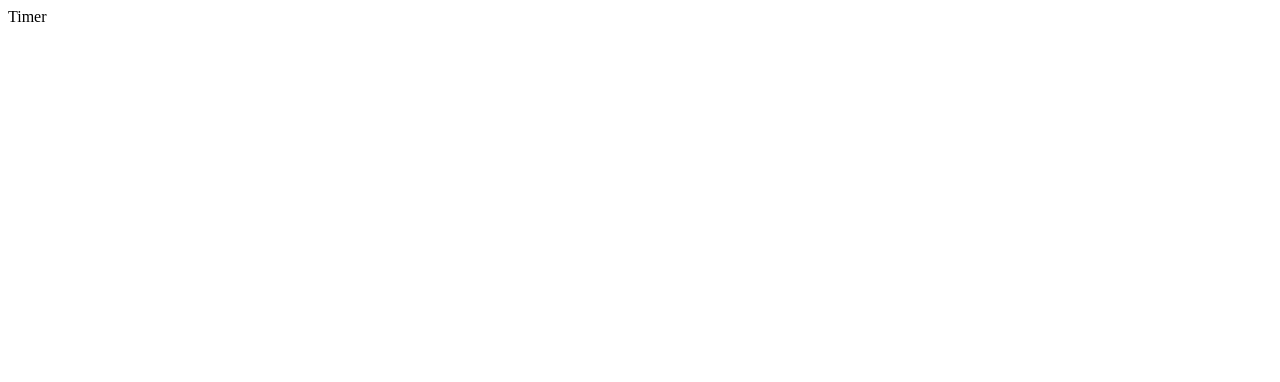
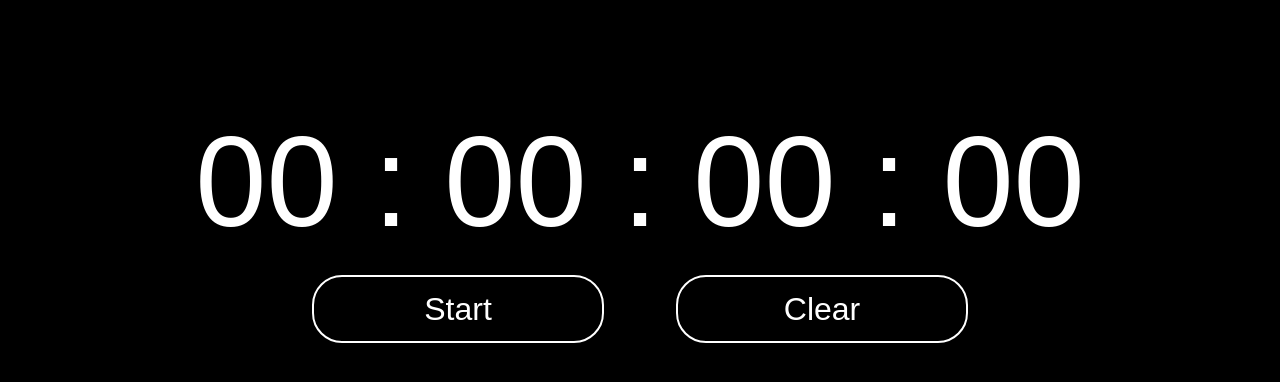
Before and after one commit to Cpassimal/best-timer, an Angular app: page / in a window 1280 px wide. Shown: the top 382 px of the page. Built offline with nearby package versions, Linux system fonts and the light colour scheme.

Commit message:
add chrono

```diff
--- a/src/app/app.component.html
+++ b/src/app/app.component.html
@@ -1 +1,17 @@
-{{ title }}
+<div class="container">
+  <div class="timer">
+    {{ timer | timeFormat }}
+  </div>
+  <div class="buttons">
+    <div (click)="togglePause()"
+         class="button">
+      <span *ngIf="isStart">Start</span>
+      <span *ngIf="!isStart && !isPaused">Pause</span>
+      <span *ngIf="!isStart && isPaused">Resume</span>
+    </div>
+    <div (click)="clear()"
+         class="button">
+      <span>Clear</span>
+    </div>
+  </div>
+</div>
--- a/src/app/app.component.scss
+++ b/src/app/app.component.scss
@@ -0,0 +1,40 @@
+$font-family: sans-serif;
+$font-color: #ffffff;
+
+.container {
+  width: 1000px;
+  margin: auto;
+  display: flex;
+  flex-direction: column;
+  align-items: center;
+
+  .timer {
+    display: flex;
+    justify-content: center;
+    font-size: 8rem;
+    font-family: $font-family;
+    margin-top: 100px;
+    color: $font-color;
+  }
+
+  .buttons {
+    display: flex;
+    justify-content: space-evenly;
+    margin-top: 20px;
+    width: 80%;
+
+    .button {
+      display: flex;
+      justify-content: center;
+      align-items: center;
+      color: $font-color;
+      width: 9em;
+      height: 2em;
+      border: 2px solid #ffffff;
+      border-radius: 30px;
+      font-size: 2rem;
+      font-family: $font-family;
+      cursor: pointer;
+    }
+  }
+}
--- a/src/app/app.component.ts
+++ b/src/app/app.component.ts
@@ -1,10 +1,62 @@
-import { Component } from '@angular/core';
+import { Component, HostListener } from '@angular/core';
+
+const INTERVAL = 10; // ms
 
 @Component({
   selector: 'app-root',
   templateUrl: './app.component.html',
-  styleUrls: ['./app.component.scss']
+  styleUrls: ['./app.component.scss'],
 })
 export class AppComponent {
-  title = 'Timer';
+  public timer: number = 0;
+  public isPaused: boolean = true;
+  public isStart: boolean = true;
+  public interval: number;
+
+  public play(): void {
+    this.interval = setInterval(() => {
+      this.timer += INTERVAL;
+    }, INTERVAL);
+
+    this.isStart = false;
+  }
+
+  public pause(): void {
+    clearInterval(this.interval);
+  }
+
+  public togglePause(): void {
+    if (this.isPaused) {
+      this.play();
+    } else {
+      this.pause();
+    }
+
+    this.isPaused = !this.isPaused;
+  }
+
+  public clear(): void {
+    this.pause();
+    this.isStart = true;
+    this.isPaused = true;
+    this.timer = 0;
+  }
+
+  @HostListener('document:keydown', ['$event'])
+  public onKeyBoardEvent(event: KeyboardEvent): void {
+    switch (event.code) {
+      case 'Enter':
+      case 'Space': {
+        this.togglePause();
+
+        break;
+      }
+      case 'Delete':
+      case 'Backspace': {
+        this.clear();
+
+        break;
+      }
+    }
+  }
 }
--- /dev/null
+++ b/src/app/pipes/time-format.pipe.ts
@@ -0,0 +1,20 @@
+import { Pipe } from '@angular/core';
+
+@Pipe({
+  name: 'timeFormat',
+})
+export class TimeFormatPipe {
+  public transform(value: number): string {
+    const hours = Math.trunc(value / 1000 / 3600);
+    const mins = Math.trunc((value - hours * 3600 * 1000) / 1000 / 60);
+    const secs = Math.trunc((value - hours * 3600 * 1000 - mins * 60 * 1000) / 1000);
+    const ms = Math.trunc((value - hours * 3600 * 1000 - mins * 60 * 1000 - secs * 1000) / 10);
+
+    const strHours = String(hours).length === 1 ? `0${String(hours)}` : String(hours);
+    const strMins = String(mins).length === 1 ? `0${String(mins)}` : String(mins);
+    const strSecs = String(secs).length === 1 ? `0${String(secs)}` : String(secs);
+    const strMs = String(ms).length === 1 ? `0${String(ms)}` : String(ms);
+
+    return `${strHours} : ${strMins} : ${strSecs} : ${strMs}`;
+  }
+}
--- a/src/index.html
+++ b/src/index.html
@@ -13,7 +13,7 @@
     <!--<link rel="shortcut icon" type="image/x-icon" href="best-timer.ico">-->
   </head>
 
-  <body>
+  <body style="background-color: #000000">
     <app-root>
     </app-root>
   </body>
```
Also changed, not shown: package.json (+20 -19 lines), src/app/app.module.ts (+6 -3 lines), src/app/pipes/pipes.module.ts (added, +17 -0 lines), 2 other files (tests, documents, lock files or other folders).
